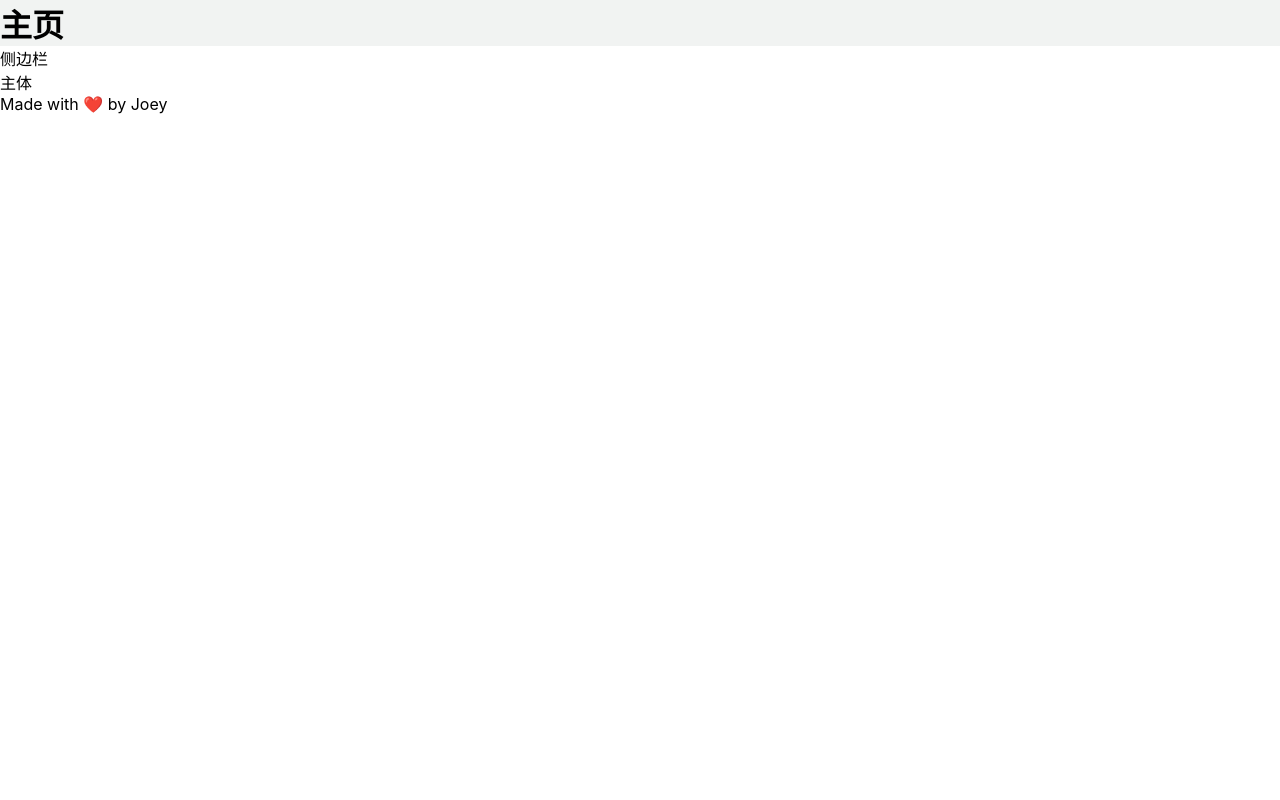
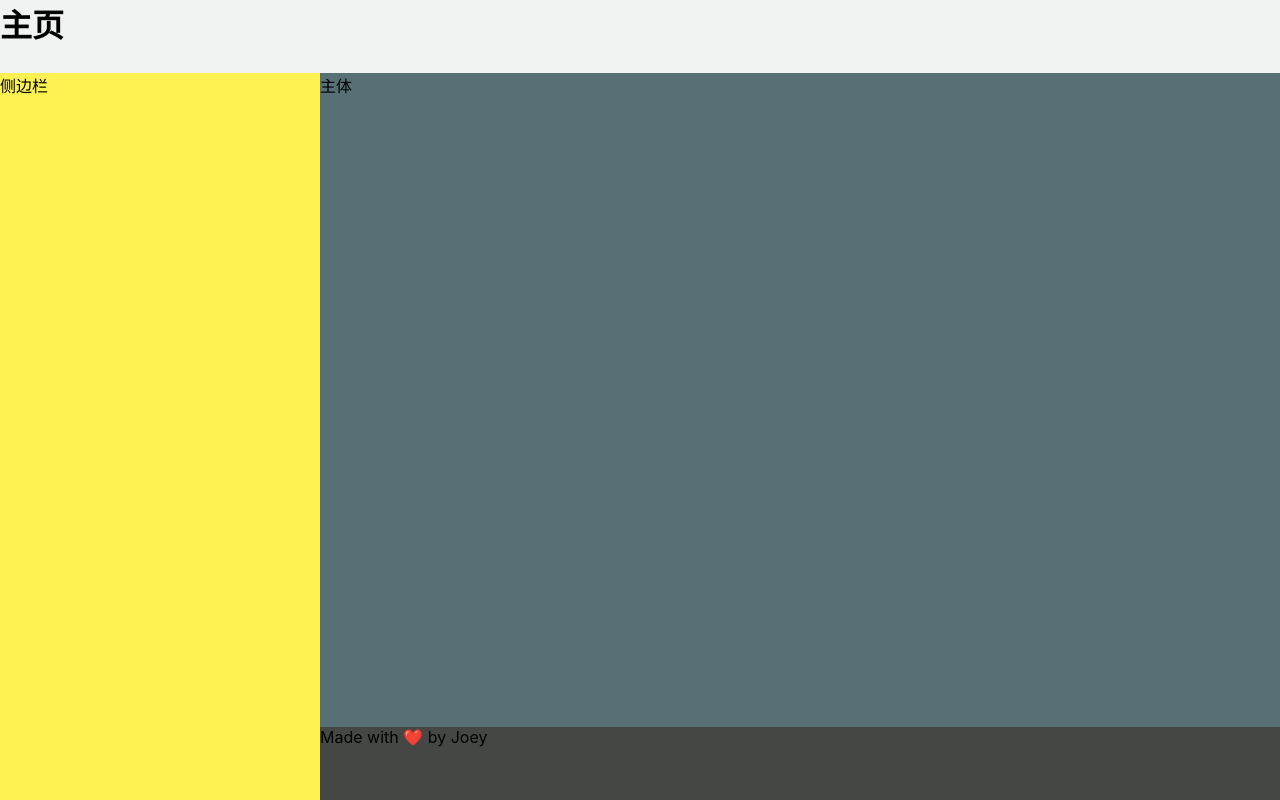
Before and after one commit to joeyiming/hypernotes-frontend, a React (Create React App) app: page /home in a window 1280 px wide. Built offline with nearby package versions, Linux system fonts and the light colour scheme.

Commit message:
intial home page layout

```diff
--- a/src/style/Home.scss
+++ b/src/style/Home.scss
@@ -3,8 +3,30 @@
 .Home {
   margin: 0;
   padding: 0;
+  display: grid;
+  grid-template-rows: 1fr 9fr 1fr;
+  grid-template-columns: 1fr 3fr;
+  width: 100vw;
+  height: 100vh;
 
   header {
     background-color: $color-background;
+    grid-column: 1 / 4;
+  }
+
+  aside {
+    background-color: $color-primary;
+    grid-row: 2 / 4;
+  }
+
+  main {
+    background-color: $color-secondary;
+    grid-column: 2 / 4;
+  }
+
+  footer {
+    background-color: $color-description;
+    grid-row: 3 / 3;
+    grid-column: 2 / 4;
   }
 }
```
